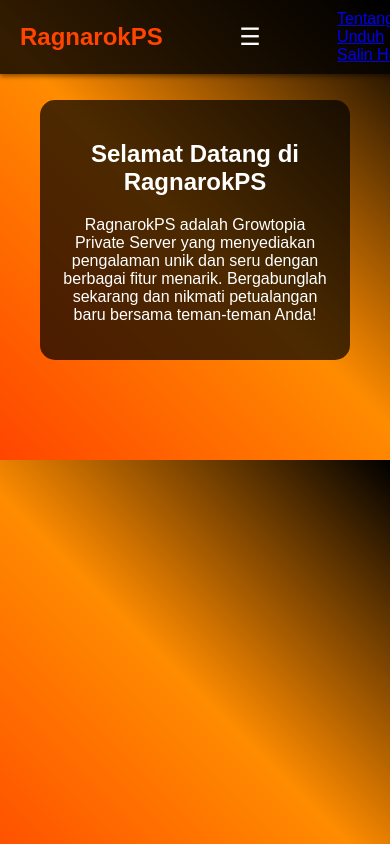
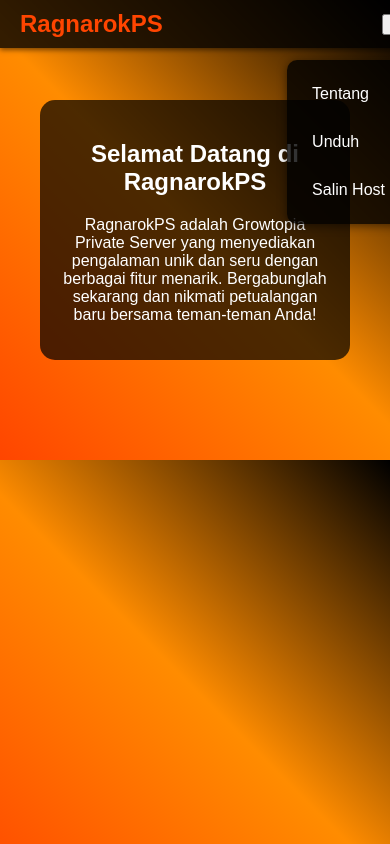
Before and after one commit to ikygt/Rgps, a plain HTML site: page index.html in a window 390 px wide. Drawn offline with Linux system fonts and the light colour scheme.

Commit message:
Update index.html

```diff
--- a/index.html
+++ b/index.html
@@ -49,6 +49,32 @@
             background: rgba(255, 255, 255, 0.2);
         }
 
+        .menu {
+            display: none;
+            flex-direction: column;
+            gap: 10px;
+            background: rgba(0, 0, 0, 0.8);
+            padding: 15px;
+            position: absolute;
+            top: 60px;
+            right: 20px;
+            border-radius: 10px;
+            box-shadow: 0 2px 10px rgba(0, 0, 0, 0.5);
+        }
+
+        .menu a {
+            color: white;
+            text-decoration: none;
+            font-size: 1rem;
+            padding: 10px;
+            border-radius: 5px;
+            transition: background 0.3s;
+        }
+
+        .menu a:hover {
+            background: rgba(255, 255, 255, 0.2);
+        }
+
         section {
             padding: 80px 20px;
             text-align: center;
@@ -96,15 +122,6 @@
 
             .menu {
                 display: flex;
-                flex-direction: column;
-            }
-
-            .menu-button {
-                background: none;
-                border: none;
-                color: white;
-                font-size: 1.5rem;
-                cursor: pointer;
             }
         }
     </style>
@@ -185,6 +202,9 @@
                 section.classList.remove('active');
             });
             document.getElementById(id).classList.add('active');
+            if (menu && !menu.classList.contains('hidden')) {
+                menu.classList.add('hidden');
+            }
         }
     </script>
 </body>
```
